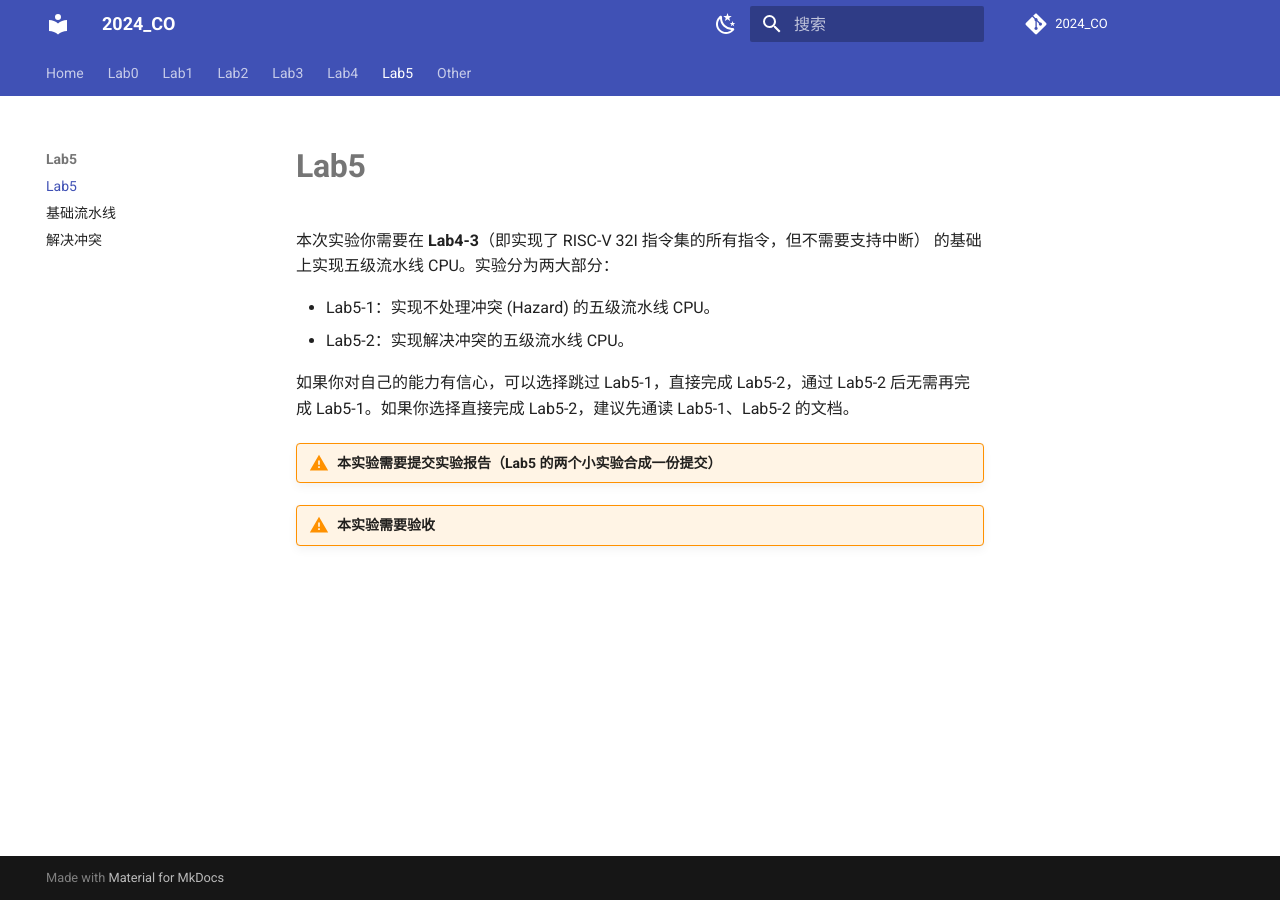
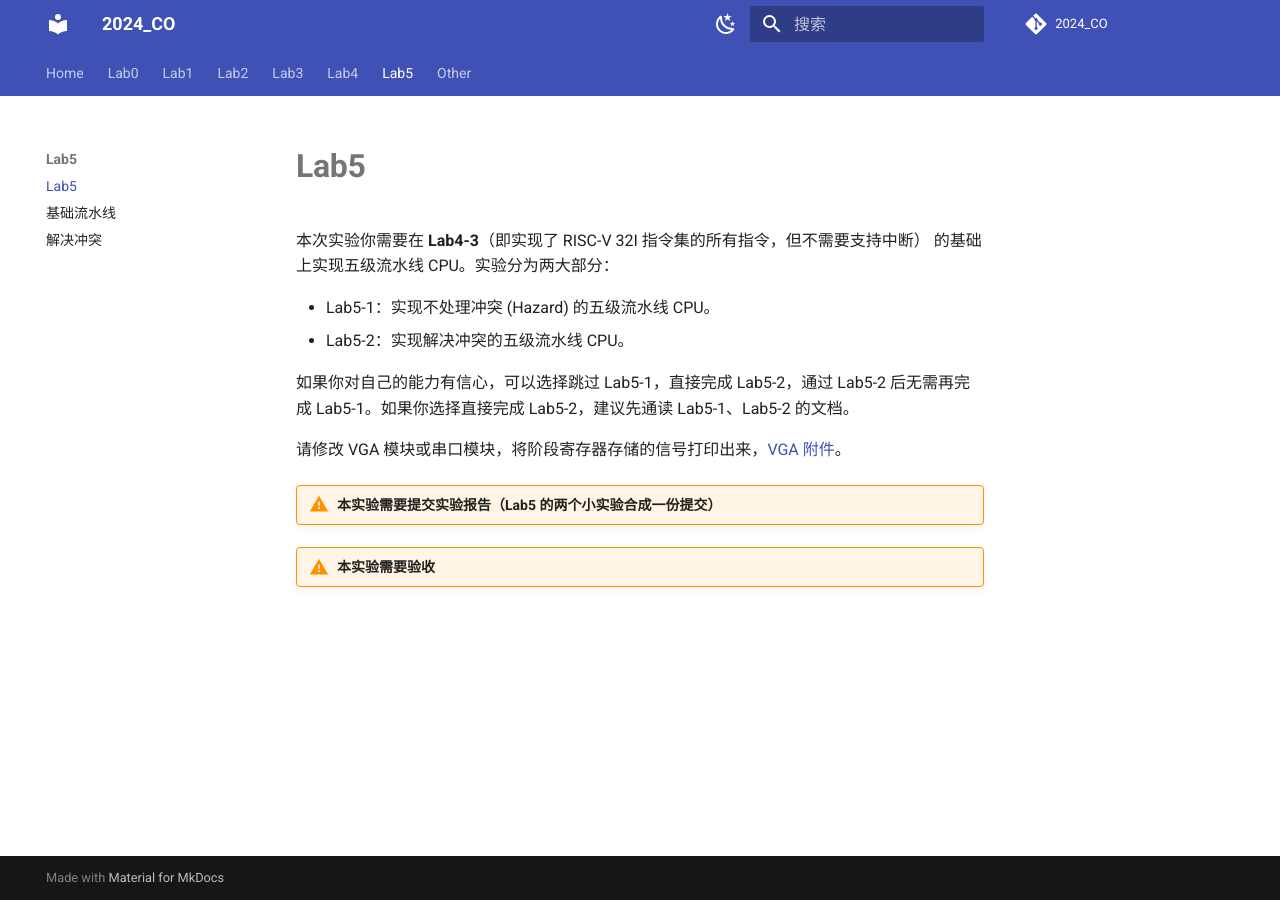
Before and after one commit to Guahao31/2024_CO, an MkDocs documentation site: the page built from docs/Lab5/Lab5.md, in a window 1280 px wide. Built offline with MkDocs 1.6.1 and Material for MkDocs 9.7.7, drawn with Linux system fonts in a browser that asks for light colours; a script that is not in the unit is left out; comment, search, counter and statistics services are not loaded.

Commit message:
update: add VGA for lab5

```diff
--- a/docs/Lab5/Lab5.md
+++ b/docs/Lab5/Lab5.md
@@ -9,6 +9,8 @@
 
 如果你对自己的能力有信心，可以选择跳过 Lab5-1，直接完成 Lab5-2，通过 Lab5-2 后无需再完成 Lab5-1。如果你选择直接完成 Lab5-2，建议先通读 Lab5-1、Lab5-2 的文档。
 
+请修改 VGA 模块或串口模块，将阶段寄存器存储的信号打印出来，[VGA 附件](./attachment/VGA.zip)。
+
 !!! warning "本实验需要提交实验报告（Lab5 的两个小实验合成一份提交）"
 
 !!! warning "本实验需要验收"
```
Also changed, not shown: 1 other file.
